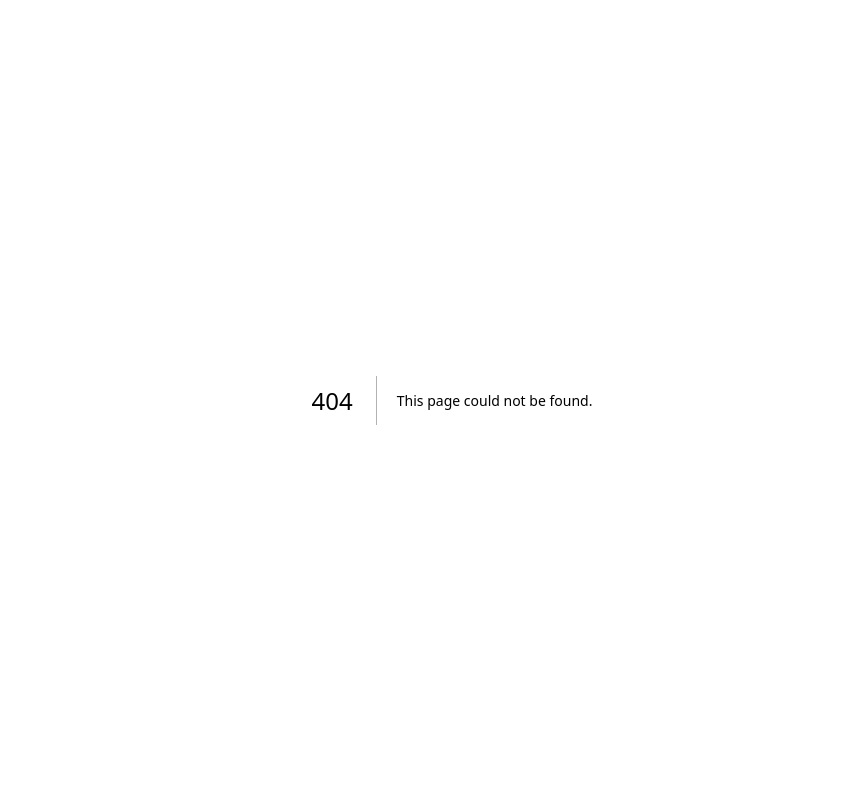
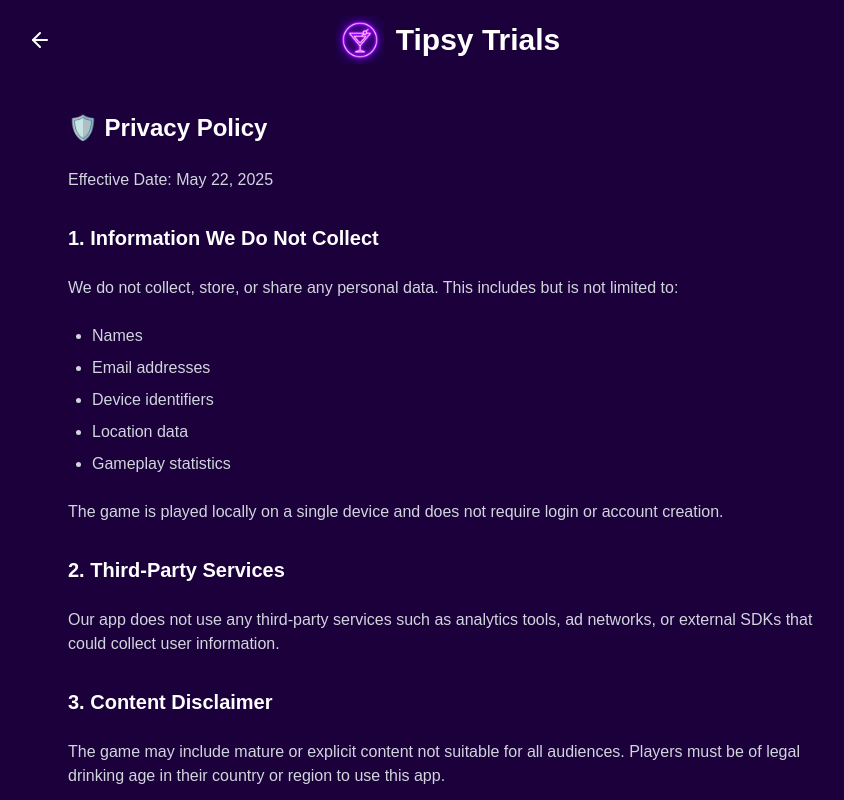
Before and after one commit to Belcuga/party-game, a Next.js app: page /policy in a window 1280 px wide. Before the commit this address had no page. Shown: the whole page, without its empty margins (188-1032 px from the left). Built offline with nearby package versions, Linux system fonts and the light colour scheme.

Commit message:
privacy policy added

```diff
--- a/src/app/components/ui/SettingsMenu.tsx
+++ b/src/app/components/ui/SettingsMenu.tsx
@@ -1,6 +1,7 @@
 import { useState } from 'react';
 import { Settings } from 'lucide-react';
 import Modal from './Modal';
+import Link from 'next/link';
 
 export default function SettingsMenu() {
   const [showMenu, setShowMenu] = useState(false);
@@ -37,6 +38,13 @@ export default function SettingsMenu() {
           >
             <div className="text-white font-medium">Contact Us</div>
           </div>
+          <Link
+            href="/policy"
+            className="block px-4 py-2 hover:bg-[#3b1b5e] transition-colors duration-200 cursor-pointer"
+            onClick={() => setShowMenu(false)}
+          >
+            <div className="text-white font-medium">Privacy Policy</div>
+          </Link>
         </div>
       )}
 
--- /dev/null
+++ b/src/app/policy/page.tsx
@@ -0,0 +1,100 @@
+'use client';
+
+import { ArrowLeft } from 'lucide-react';
+import { useRouter } from 'next/navigation';
+import AdsLayout from '../components/ad-layout/AdsLayout';
+
+export default function PolicyPage() {
+  const router = useRouter();
+  const currentDate = new Date().toLocaleDateString('en-US', {
+    year: 'numeric',
+    month: 'long',
+    day: 'numeric'
+  });
+
+  return (
+    <div className="min-h-screen bg-[#1b003c]">
+      <main className="flex flex-col h-screen max-w-4xl mx-auto">
+        <div className="w-full flex items-center justify-between px-6 py-4">
+          <button
+            onClick={() => router.back()}
+            className="flex items-center gap-2 hover:text-gray-300 cursor-pointer text-white"
+          >
+            <ArrowLeft size={24} />
+          </button>
+          <div className="flex items-center gap-3">
+            <img src="/logo.png" width={48} height={48} alt="Logo" />
+            <h1 className="text-3xl font-bold text-white">Tipsy Trials</h1>
+          </div>
+          <div className="w-8" /> {/* Spacer to maintain centering */}
+        </div>
+
+        <div className="flex-1 px-6 py-8 overflow-y-auto">
+          <div className="space-y-8 max-w-3xl mx-auto">
+            <div className="space-y-6">
+              <h1 className="text-2xl font-bold text-white flex items-center gap-2">
+                🛡️ Privacy Policy
+              </h1>
+              <p className="text-gray-300">
+                Effective Date: {currentDate}
+              </p>
+            </div>
+
+            <div className="space-y-6">
+              <h2 className="text-xl font-semibold text-white">1. Information We Do Not Collect</h2>
+              <p className="text-gray-300">
+                We do not collect, store, or share any personal data. This includes but is not limited to:
+              </p>
+              <ul className="list-disc text-gray-300 space-y-2 ml-6">
+                <li>Names</li>
+                <li>Email addresses</li>
+                <li>Device identifiers</li>
+                <li>Location data</li>
+                <li>Gameplay statistics</li>
+              </ul>
+              <p className="text-gray-300">
+                The game is played locally on a single device and does not require login or account creation.
+              </p>
+            </div>
+
+            <div className="space-y-6">
+              <h2 className="text-xl font-semibold text-white">2. Third-Party Services</h2>
+              <p className="text-gray-300">
+                Our app does not use any third-party services such as analytics tools, ad networks,
+                or external SDKs that could collect user information.
+              </p>
+            </div>
+
+            <div className="space-y-6">
+              <h2 className="text-xl font-semibold text-white">3. Content Disclaimer</h2>
+              <p className="text-gray-300">
+                The game may include mature or explicit content not suitable for all audiences.
+                Players must be of legal drinking age in their country or region to use this app.
+              </p>
+            </div>
+
+            <div className="space-y-6">
+              <h2 className="text-xl font-semibold text-white">4. Changes to This Privacy Policy</h2>
+              <p className="text-gray-300">
+                We may update this Privacy Policy from time to time. Any changes will be posted here
+                and take effect immediately.
+              </p>
+            </div>
+
+            <div className="space-y-6">
+              <h2 className="text-xl font-semibold text-white">5. Contact Us</h2>
+              <p className="text-gray-300">
+                If you have any questions or concerns, feel free to contact us at:
+              </p>
+              <p className="flex items-center gap-2">
+                📧 <a href="mailto:hello@tipsytrials.com" className="text-[#00E676] hover:underline">
+                  hello@tipsytrials.com
+                </a>
+              </p>
+            </div>
+          </div>
+        </div>
+      </main>
+    </div>
+  );
+}
```
Also changed, not shown: 1 other file (tests, documents, lock files or other folders).
